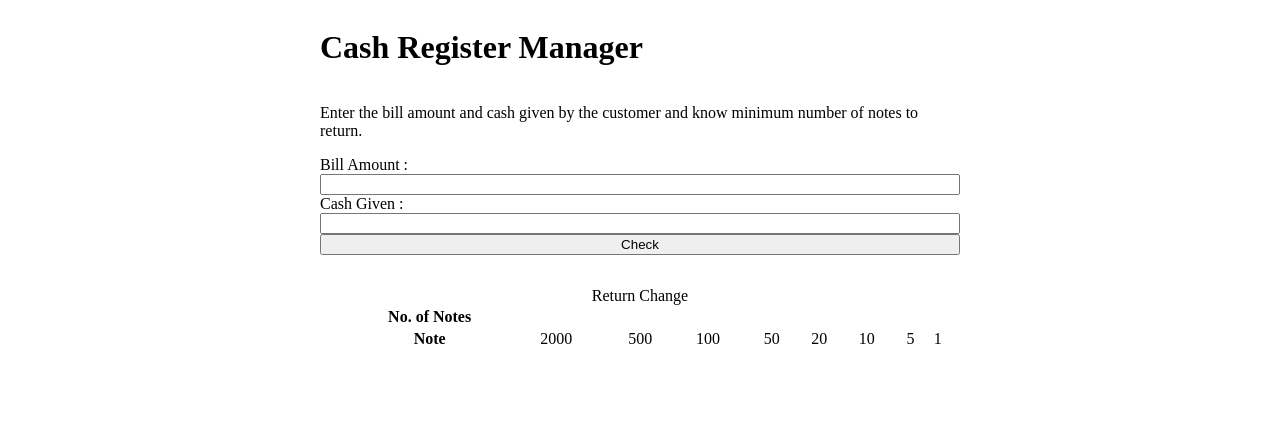
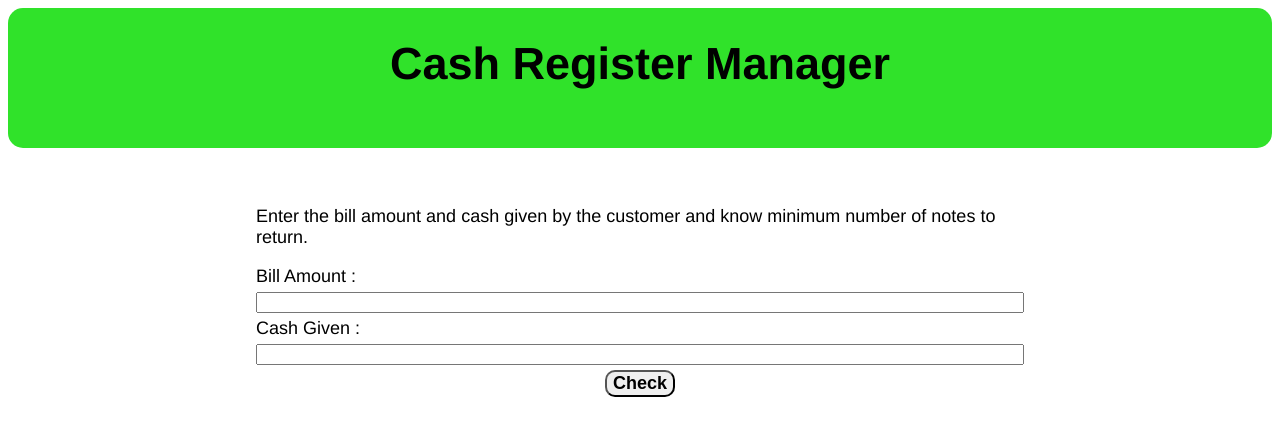
Before and after one commit to amitsaini144/AMIT-MARK-10-cash-register, a plain HTML site: page index.html in a window 1280 px wide. Drawn offline with Linux system fonts and the light colour scheme.

Commit message:
docs : document files updated

```diff
--- a/index.html
+++ b/index.html
@@ -8,8 +8,8 @@
     <title>Cash Register</title>
 </head>
 <body>
+    <h1 class="heading">Cash Register Manager</h1>
     <div class="container">
-        <h1 class="heading">Cash Register Manager</h1>
         <p class="description">Enter the bill amount and cash given by the customer and know minimum number of notes to return.</p>
         <label for="bill-amount">Bill Amount :</label>
         <input id="bill-amount" type="number" >
@@ -34,14 +34,14 @@
             </tr>
             <tr>
                 <th>Note</th>
-                <td>2000</td>
-                <td>500</td>
-                <td>100</td>
-                <td>50</td>
-                <td>20</td>
-                <td>10</td>
-                <td>5</td>
-                <td>1</td>
+                <td class="amount-given">2000</td>
+                <td class="amount-given">500</td>
+                <td class="amount-given">100</td>
+                <td class="amount-given">50</td>
+                <td class="amount-given">20</td>
+                <td class="amount-given">10</td>
+                <td class="amount-given">5</td>
+                <td class="amount-given">1</td>
             </tr>
         </table>
     </div>
--- a/index.js
+++ b/index.js
@@ -3,6 +3,9 @@ const cashGiven = document.querySelector("#cash-given");
 const checkButton = document.querySelector("#check-button");
 const error =document.querySelector("#error-message");
 const noOfNotes = document.querySelectorAll("#no-of-notes");
+const tableChange = document.querySelector(".table-change");
+
+tableChange.style.display = "none";
 
 const availableNotes = [2000, 500, 100, 50,20, 10, 5, 1];
 
@@ -12,17 +15,19 @@ checkButton.addEventListener("click", function checkBillAndCash() {
     if(billAmount.value > 0){
 
       if(Number(cashGiven.value) >= Number(billAmount.value)){
-        // console.log("here",typeof cashGiven.value ,typeof billAmount.value,cashGiven.value >= billAmount.value);
-        const cashReturn = cashGiven.value-billAmount.value;
+        tableChange.style.display = "block";
+        const cashReturn = cashGiven.value - billAmount.value;
          changeC(cashReturn);
       }
       else{
-        errorMessage("Cash given can not be less than bill amount");
+        tableChange.style.display = "none";
+        errorMessage("Cash given is not valid!!");
       }
 
     }
     else{
-        errorMessage("Bill amount is not valid");
+      tableChange.style.display = "none";
+        errorMessage("Bill amount is not valid!!");
     }
 } );
 
--- a/main.css
+++ b/main.css
@@ -1,8 +1,50 @@
+:root{
+  --primary-color:rgb(48, 226, 42);
+}
 
+body{
+  font-family: 'Helvetica',sans-serif;
+  font-size: large;
+}
  .container{
     display:flex;
     flex-direction: column;
-    width:50vw;
+    width:60vw;
    margin:auto;
-
  }
+ .heading {
+  font-size: 45px;
+  text-align: center;
+  margin: 0px 0px 40px 0px;
+  padding: 30px 0px 10px 0px;
+  height: 100px;
+  width:100%;
+  border-radius: 15px;
+  background-color: var(--primary-color);
+}
+input{
+  margin:5px 0px;
+}
+#check-button{
+  margin: auto;
+  font-size: large;
+  font-weight: bold;
+  border-radius: 10px;
+}
+#check-button:hover{
+  background-color:var(--primary-color);
+  border-color: var(--primary-color);
+}
+#error-message{
+  color:red;
+  font-weight: bold;
+}
+.table-change{
+  margin: 20px 0px;
+}
+#no-of-notes{
+  padding:0px 10px
+}
+.amount-given{
+  padding:0px 10px;
+}
```
